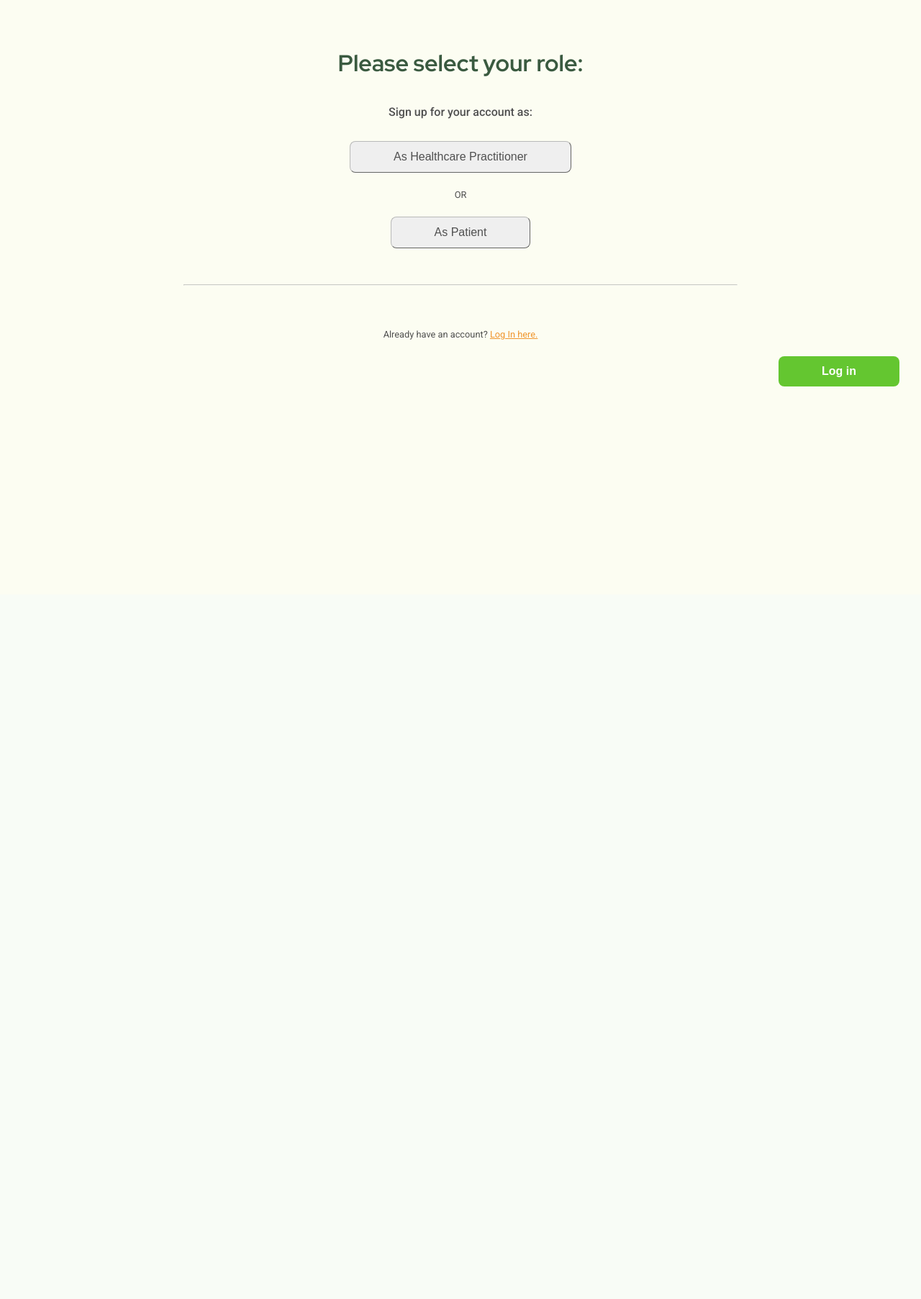
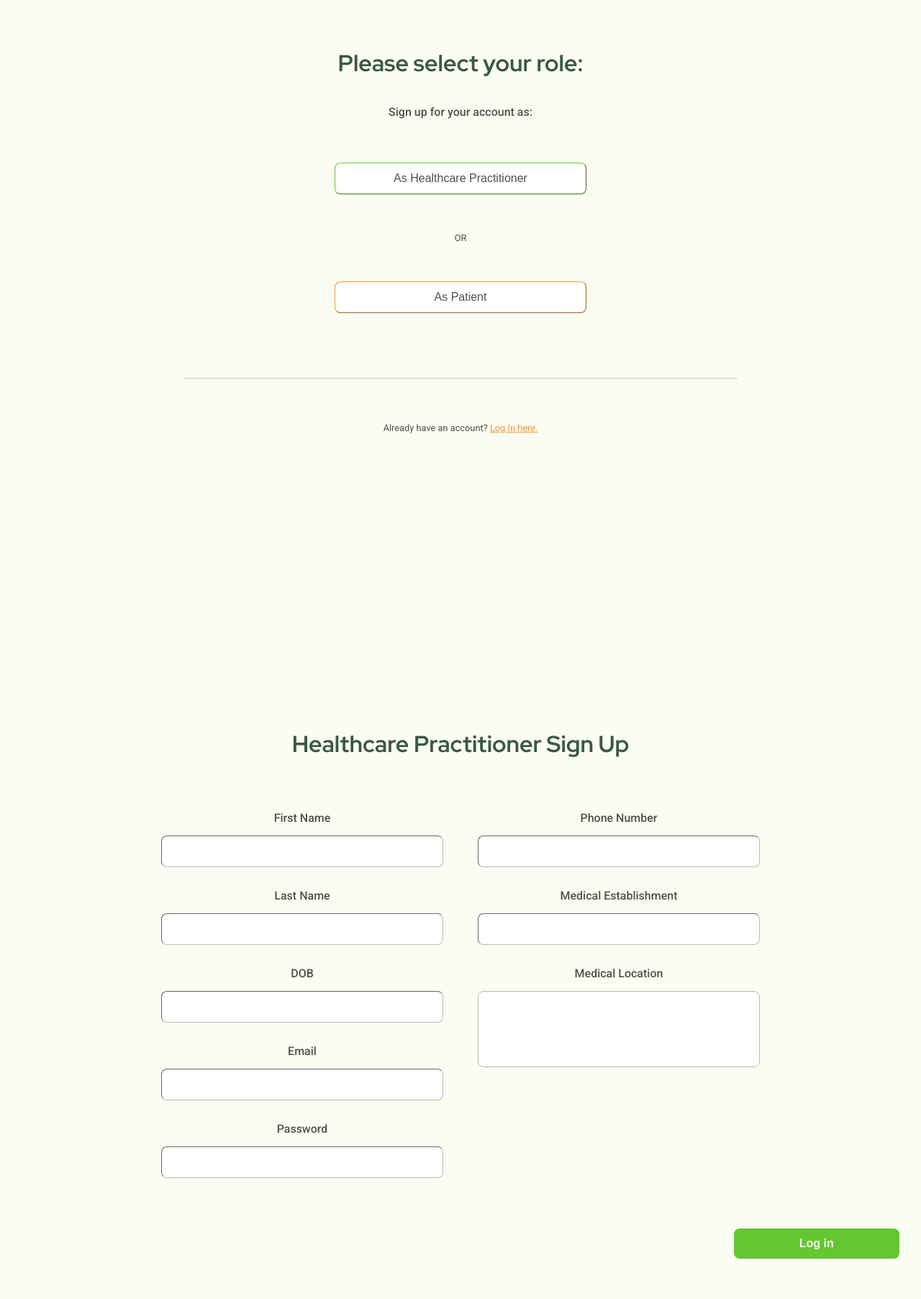
Before and after one commit to ValOskold/Grassy-Terrestrial, a PHP site: page /getstarted.php in a window 1280 px wide. Shown: the part 115-1920 px from the top of the page at 72% size. Before the commit the page ends 652 px from the top, so only its background shows below. Run offline with PHP 8.4, Linux system fonts and the light colour scheme.

Commit message:
more css update on the getstarted and login page
this is only optimized for desktop for now

```diff
--- a/css/getstarted.css
+++ b/css/getstarted.css
@@ -4,6 +4,7 @@ te-wide ***/
 @import url('https://fonts.googleapis.com/css2?family=Red+Hat+Display:wght@400;500;700&family=Roboto:wght@300;400;500&display=swap');
 html {
     background-color: #FCFDF2;
+    scroll-behavior: smooth;
 }
 
 body {
@@ -32,7 +33,7 @@ h1 {
 hr {
     width: 60%;
     background-color: #707070;
-    margin-top: 40px;
+    margin-top: 50px;
     margin-bottom: 40px;
     margin-left: auto;
     margin-right: auto;
@@ -40,7 +41,6 @@ hr {
 }
 
 main {
-    height: 100vh;
     padding: 0px;
 }
 
@@ -60,6 +60,10 @@ a:visited {
     color: #3a5a40;
   }
 
+a:active {
+    color: #f0952d;
+}
+
 
 p {
     padding: 10px;
@@ -68,18 +72,39 @@ p {
 label {
     font-size: 1rem;
     font-weight: 500;
+    margin-bottom: 5px;
 }
 
 input {
     display: block;
-    padding: 12px 60px;
-    margin-top: auto;
-    margin-bottom: auto;
+    padding: 12px 20px;
+    width: 90%;
+    margin-top: 30px;
+    margin-bottom: 30px;
+    margin-right: 10px;
+    margin-left: 10px;
     border-radius: 8px;
     border-color: #b9b9b9;
     border-width: 0.5px;
     font-size: 1rem;
     text-align: center;
+    color: #505050;
+}
+
+textarea {
+    resize: none;
+    display: block;
+    padding: 12px 20px;
+    width: 90%;
+    margin-top: 30px;
+    margin-bottom: 30px;
+    margin-right: 10px;
+    margin-left: 10px;
+    border-radius: 8px;
+    border-color: #b9b9b9;
+    border-width: 0.5px;
+    font-size: 1rem;
+    text-align: left;
     color: #505050;
 }
 
@@ -99,10 +124,26 @@ footer {
     margin-right: auto;
 }
 
+.flexContainer {
+    display: flex;
+    flex-direction: row;
+    justify-content: center;
+    align-items: flex-start;
+}
+
 .flexbox {
     display: flex;
     flex-direction: column;
     align-items: center;
+}
+
+.flexChild {
+    width: 350px;
+    margin-top: 10px;
+}
+
+.flexTall {
+    height: 80px;
 }
 
 .smallText {
@@ -112,6 +153,23 @@ footer {
 .medText{
     font-size: 1rem;
     font-weight: 500;
+}
+
+.moreMarginBottom {
+    margin-bottom: 200px;
+}
+
+.moreMarginTop {
+    margin-top: 200px;
+}
+
+.morePaddingTop {
+    padding-top: 100px;
+    padding-bottom: 40px
+}
+
+.aBtn {
+    text-decoration: none;
 }
 
 /*** ids ***/
@@ -134,6 +192,19 @@ footer {
     font-weight: bold;
     background-color: #64C630;
     cursor: pointer;
+    width: 18%;
+}
+
+#btn-submit2 {
+    display: block;
+    float: right;
+    margin-right: 30px;
+    border: none;
+    color: white;
+    font-weight: bold;
+    background-color: #64C630;
+    cursor: pointer;
+    width: 18%;
 }
 
 #btn-submit:hover {
@@ -152,3 +223,31 @@ footer {
 /* #afterHeader{
     margin-top: 132px;
 } */
+
+#btnDoctor {
+    background-color: white;
+    border-color: #64c630;
+    width: 350px;
+    cursor: pointer;
+}
+
+#btnDoctor:active {
+    background-color: white;
+    border-color: #3a5a40;
+    border-radius: 8px;
+    border-image: none;
+    width: 350px;
+    cursor: pointer;
+}
+
+#btnPatient {
+    background-color: white;
+    border-color: #f0952d;
+    width: 350px;
+    cursor: pointer;
+}
+
+#section2, #section3 {
+    margin-top: 300px;
+    height: 1080px;
+}
--- a/css/login.css
+++ b/css/login.css
@@ -66,7 +66,8 @@ label {
 
 input {
     display: block;
-    padding: 12px 60px;
+    padding: 12px 20px;
+    width: 28%;
     margin-top: 5px;
     margin-bottom: 40px;
     border-radius: 8px;
@@ -128,6 +129,8 @@ footer {
     font-weight: bold;
     background-color: #64C630;
     cursor: pointer;
+    width: 15%;
+    min-width: 200px;
 }
 
 #btn-submit:hover {
--- a/getstarted.php
+++ b/getstarted.php
@@ -20,24 +20,75 @@
 
         </header>
         <!-- main content area begin -->
-        <main id="afterHeader">
+        <main>
             <!-- Enter information -->
-            <section id="">
+            <section id="section1">
                 <h1 id="please" class="h-center">Please select your role:</h1>
                 <p class="h-center medText">Sign up for your account as:</p>
-                <form action="" method="POST">
+                <form class="moreMarginBottom" action="" method="POST">
                     <fieldset class="flexbox" >
-                    <input type="button" name="doctor"  value="As Healthcare Practitioner"/>
+                    <a class="aBtn" href="#section2"><input id="btnDoctor" type="button" name="doctor" value="As Healthcare Practitioner"/></a>
                     <p class="h-center smallText">OR</p>
-                    <input type="button" name="patient" value="As Patient"/>
+                    <a class="aBtn" href="#section3"><input id="btnPatient" type="button" name="patient" value="As Patient"/></a>
                     </fieldset>
                     <hr>
                     <p id="noAccountP" class="h-center smallText">Already have an account? <a href="login.php">Log In here.</a></p>
-                    <input  id="btn-submit" type="submit" value="Log in" name="submit" required />
                 </form>
+            </section>
+
+            <section id="section2">
+                <h1 class="h-center morePaddingTop">Healthcare Practitioner Sign Up</h1>
+                <form class="flexContainer" action="" method="POST">
+                    <fieldset class="flexbox" >
+                    <label for="Fname">First Name</label>
+                    <input class="flexChild" type="text" name="Fname" required />
+                    <label for="Lname">Last Name</label>
+                    <input class="flexChild" type="text" name="Lname" required />
+                    <label for="DOB">DOB</label>
+                    <input class="flexChild" type="text" name="DOB" required />
+                    <label for="Email">Email</label>
+                    <input class="flexChild" type="text" name="Email" required />
+                    <label for="Pass">Password</label>
+                    <input class="flexChild" type="text" name="Pass" required />
+                    </fieldset>
+                    <fieldset class="flexbox" >
+                    <label for="PhoneNumber">Phone Number</label>
+                    <input class="flexChild" type="text" name="PhoneNumber" required />
+                    <label for="MedicalEstablishment">Medical Establishment</label>
+                    <input class="flexChild" type="text" name="MedicalEstablishment" required />
+                    <label for="MedicalLocation">Medical Location</label>
+                    <textarea class="flexChild flexTall" name="MedicalLocation" rows="3" cols="29" required ></textarea>
+                    </fieldset>
+                </form>
+                <input  id="btn-submit" type="submit" value="Log in" name="submit" required />
 
             </section>
-
+            <section id="section3">
+                <h1 class="h-center morePaddingTop">Patient Sign Up</h1>
+                <form class="flexContainer" action="" method="POST">
+                    <fieldset class="flexbox" >
+                    <label for="Fname">First Name</label>
+                    <input class="flexChild" type="text" name="Fname" required />
+                    <label for="Lname">Last Name</label>
+                    <input class="flexChild" type="text" name="Lname" required />
+                    <label for="DOB">DOB</label>
+                    <input class="flexChild" type="text" name="DOB" required />
+                    <label for="Email">Email</label>
+                    <input class="flexChild" type="text" name="Email" required />
+                    <label for="Pass">Password</label>
+                    <input class="flexChild" type="text" name="Pass" required />
+                    </fieldset>
+                    <fieldset class="flexbox" >
+                    <label for="Assigned">Assigned Doctor / Clinic</label>
+                    <input class="flexChild" type="text" name="Assigned" required />
+                    <label for="PhoneNumber">Phone Number</label>
+                    <input class="flexChild" type="text" name="PhoneNumber" required />
+                    <label for="Address">Address</label>
+                    <textarea class="flexChild flexTall" name="Address" rows="3" cols="29" required ></textarea>
+                    </fieldset>
+                </form>
+                <input  id="btn-submit2" type="submit" value="Log in" name="submit" required />
+            </section>
             <footer>
             </footer>
         </main>
```
Also changed, not shown: 1 other file.
